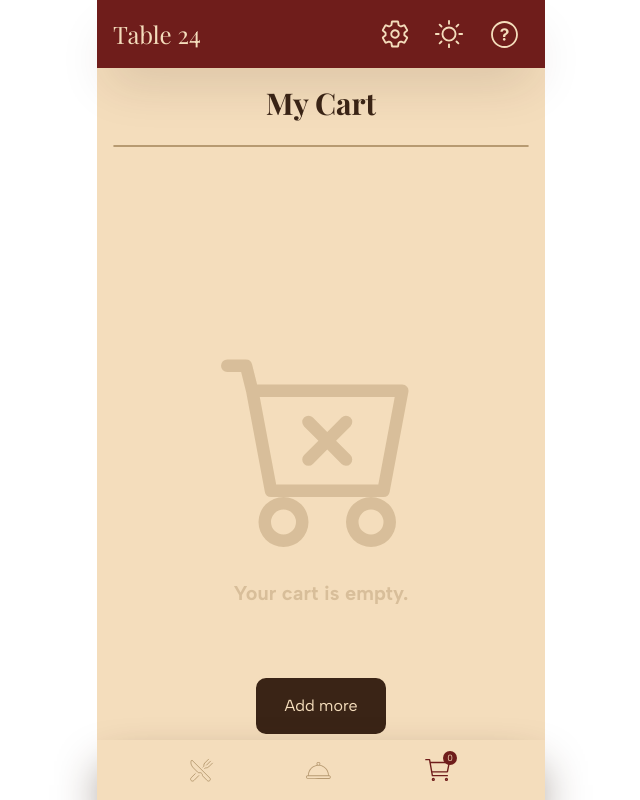
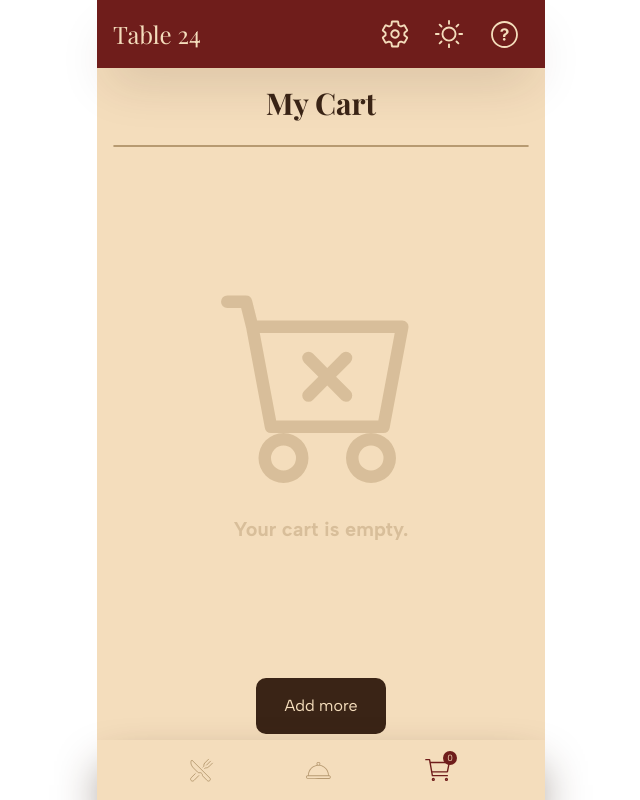
Before and after one commit to DimahBA/HCI_Project, a React (Vite) app in the folder project/: page /cart in a window 1280 px wide. Shown: the whole page, without its empty margins (319-959 px from the left). Built offline with nearby package versions, Linux system fonts and the light colour scheme.

Commit message:
center empty cart

```diff
--- a/project/src/pages/CartPage.jsx
+++ b/project/src/pages/CartPage.jsx
@@ -57,8 +57,8 @@ const CartPage = () => {
           </div>
         </div>
       ) : (
-        <div className="flex flex-col items-center  gap-4 justify-center ">
-          <div className="flex  flex-col justify-center items-center gap-8 opacity-45  w-full h-full mt-44">
+        <div className="flex flex-col items-center  gap-4 justify-center h-[70%]">
+          <div className="flex  flex-col justify-center items-center gap-8 opacity-45  w-full h-full ">
             <BsCartX className="text-2xl w-full h-50 text-light-dark" />{" "}
             <p className="text-center font-body font-bold text-light-dark text-xl">
               Your cart is empty.
```
